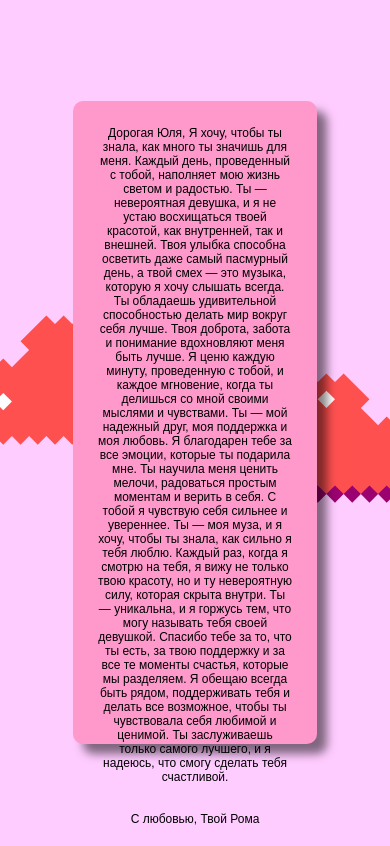
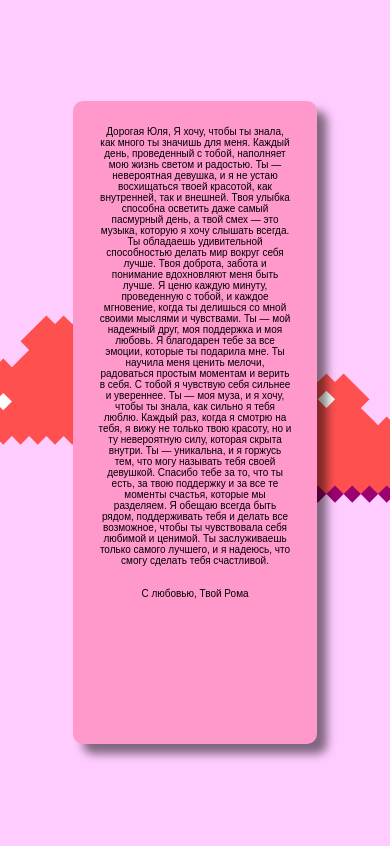
Before and after one commit to user-bat/love, a plain HTML site: page index.html in a window 390 px wide. Shown: the top 846 px of the page. Drawn offline with Linux system fonts and the light colour scheme.

Commit message:
Update style.css

```diff
--- a/style.css
+++ b/style.css
@@ -46,7 +46,7 @@ body {
     }
 
     .message {
-        font-size: 12px; /* Уменьшение размера шрифта */
+        font-size: 10px; /* Уменьшение размера шрифта */
     }
 
     .img, .img1 {
```
